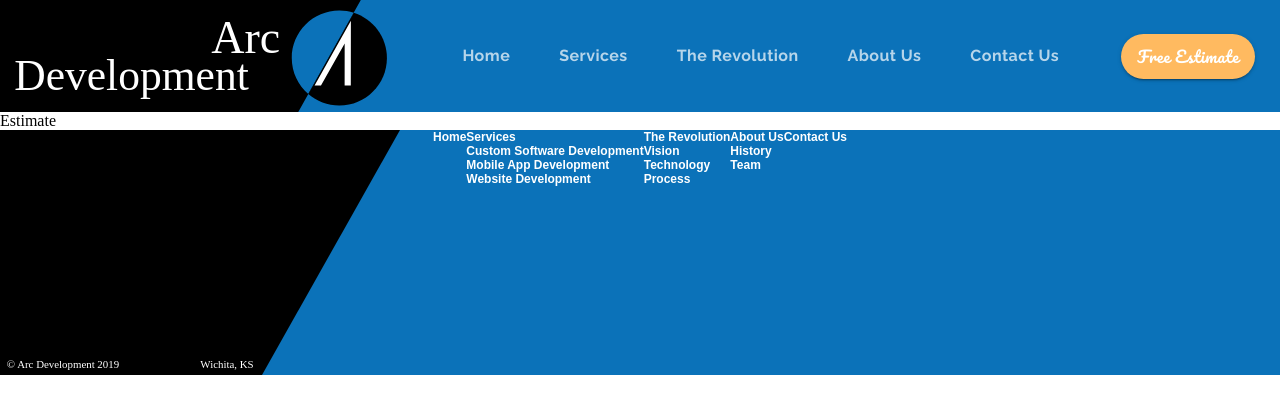
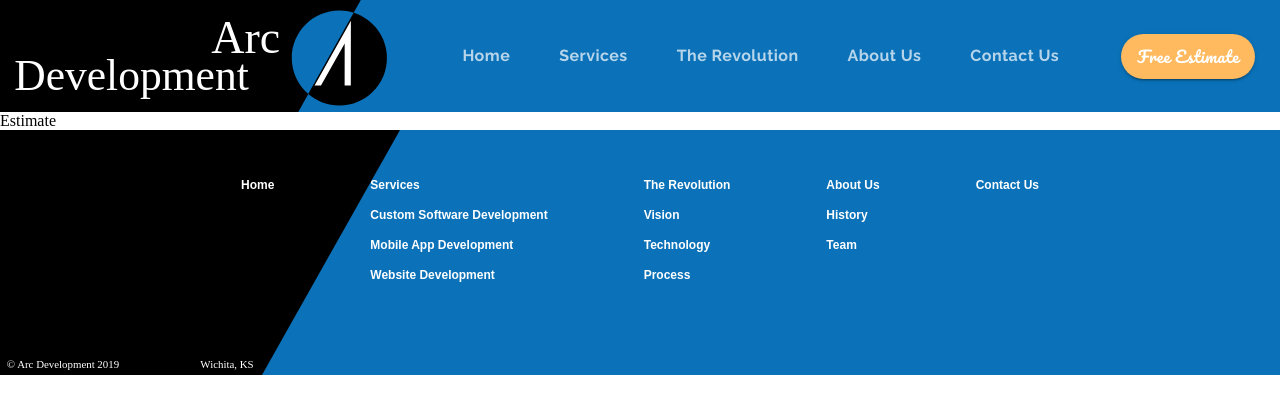
Before and after one commit to ms77grz/material-ui-react-full-course, a React (Create React App) app: page /estimate in a window 1280 px wide. Shown: the top 414 px of the page. Built offline with nearby package versions, Linux system fonts and the light colour scheme.

Commit message:
Using Grids - Navigation

```diff
--- a/src/components/ui/Footer.js
+++ b/src/components/ui/Footer.js
@@ -1,3 +1,4 @@
+import { Link } from 'react-router-dom';
 import { makeStyles } from '@material-ui/core/styles';
 import footerAdornment from '../../assets/Footer Adornment.svg';
 import Grid from '@material-ui/core/Grid';
@@ -27,6 +28,10 @@
     fontFamily: 'Arial',
     fontSize: '0.75rem',
     fontWeight: 'bold',
+    textDecoration: 'none',
+  },
+  gridItem: {
+    margin: '3em',
   },
 }));
 
@@ -36,61 +41,91 @@
   return (
     <footer className={classes.footer}>
       <Grid container className={classes.mainContainer} justify='center'>
-        <Grid item>
+        <Grid item className={classes.gridItem}>
           <Grid container direction='column'>
-            <Grid item className={classes.link}>
+            <Grid item component={Link} to='/' className={classes.link}>
               Home
             </Grid>
           </Grid>
         </Grid>
-        <Grid item>
-          <Grid container direction='column'>
-            <Grid item className={classes.link}>
+        <Grid item className={classes.gridItem}>
+          <Grid container direction='column' spacing={2}>
+            <Grid item component={Link} to='/services' className={classes.link}>
               Services
             </Grid>
-            <Grid item className={classes.link}>
+            <Grid
+              item
+              component={Link}
+              to='/customsoftware'
+              className={classes.link}
+            >
               Custom Software Development
             </Grid>
-            <Grid item className={classes.link}>
+            <Grid
+              item
+              component={Link}
+              to='/mobileapps'
+              className={classes.link}
+            >
               Mobile App Development
             </Grid>
-            <Grid item className={classes.link}>
+            <Grid item component={Link} to='/websites' className={classes.link}>
               Website Development
             </Grid>
           </Grid>
         </Grid>
-        <Grid item>
-          <Grid container direction='column'>
-            <Grid item className={classes.link}>
+        <Grid item className={classes.gridItem}>
+          <Grid container direction='column' spacing={2}>
+            <Grid
+              item
+              component={Link}
+              to='/revolution'
+              className={classes.link}
+            >
               The Revolution
             </Grid>
-            <Grid item className={classes.link}>
+            <Grid
+              item
+              component={Link}
+              to='/revolution'
+              className={classes.link}
+            >
               Vision
             </Grid>
-            <Grid item className={classes.link}>
+            <Grid
+              item
+              component={Link}
+              to='/revolution'
+              className={classes.link}
+            >
               Technology
             </Grid>
-            <Grid item className={classes.link}>
+            <Grid
+              item
+              component={Link}
+              to='/revolution'
+              className={classes.link}
+            >
               Process
             </Grid>
           </Grid>
         </Grid>
-        <Grid item>
-          <Grid container direction='column'>
-            <Grid item className={classes.link}>
+        <Grid item className={classes.gridItem}>
+          <Grid container direction='column' spacing={2}>
+            <Grid item component={Link} to='/about' className={classes.link}>
               About Us
             </Grid>
-            <Grid item className={classes.link}>
+            <Grid item component={Link} to='/about' className={classes.link}>
               History
             </Grid>
-            <Grid item className={classes.link}>
+            <Grid item component={Link} to='/about' className={classes.link}>
               Team
             </Grid>
           </Grid>
         </Grid>
-        <Grid item>
-          <Grid container direction='column'>
-            <Grid item className={classes.link}>
+        <Grid item className={classes.gridItem}>
+          <Grid container direction='column' spacing={2}>
+            <Grid item component={Link} to='/contact' className={classes.link}>
               Contact Us
             </Grid>
           </Grid>
```
